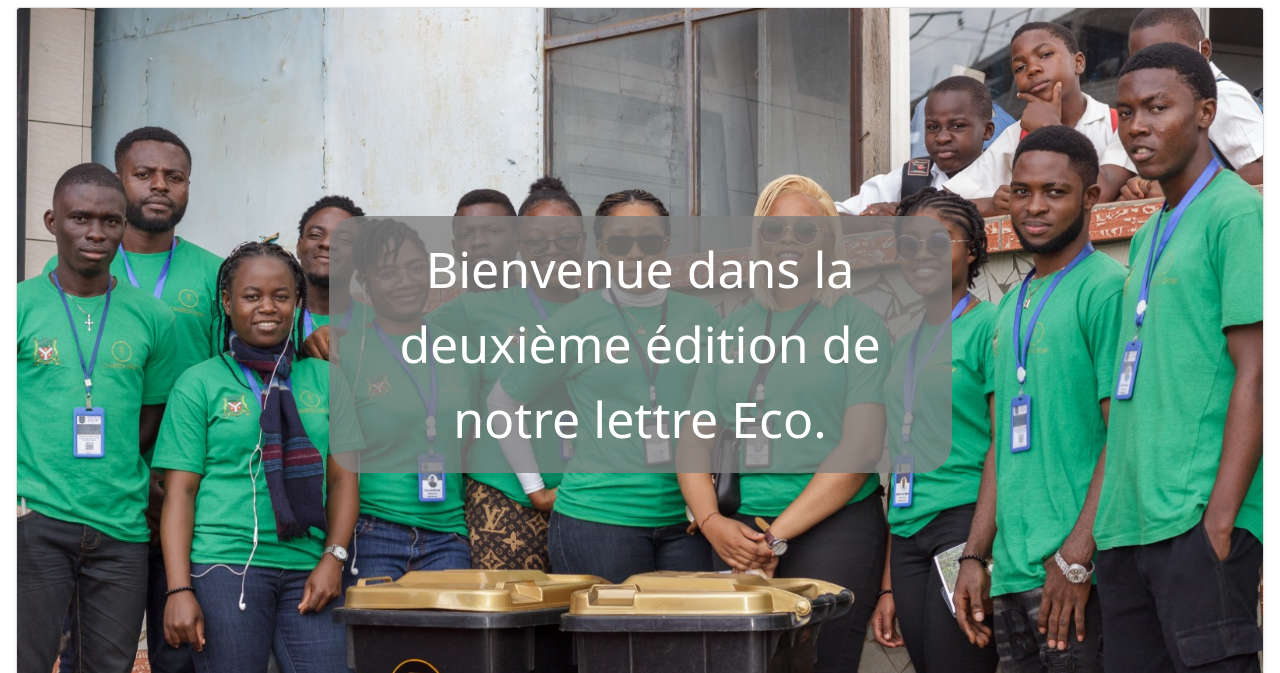
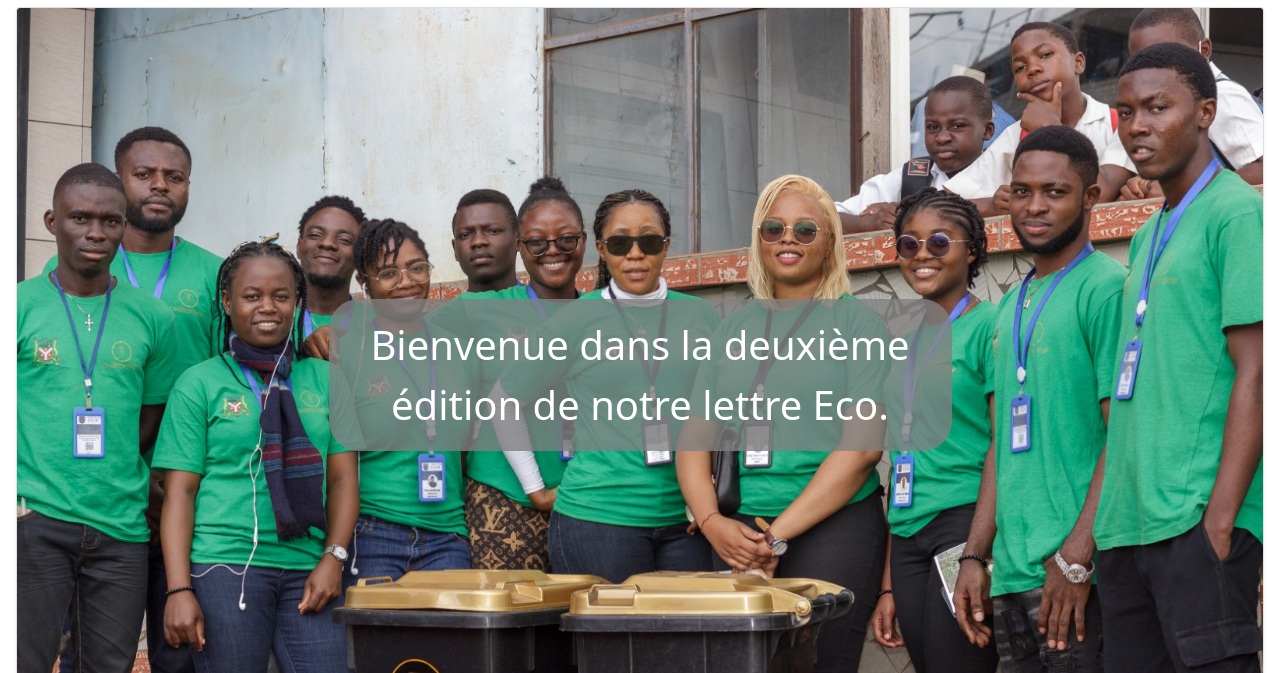
Before and after one commit to a-che613/ecoletter, a website: page index.html in a window 1280 px wide. Shown: the part 127-800 px from the top of the page. Drawn offline with nearby package versions, Linux system fonts and the light colour scheme.

Commit message:
adjusted landing page

```diff
--- a/src/input.css
+++ b/src/input.css
@@ -56,7 +56,7 @@
   }
   .landing-container {
     position: absolute;
-    top: 25%;
+    top: 35%;
     left: 25%;
     background: rgba(128, 128, 128, 0.785);
     width: 50%;
@@ -64,7 +64,7 @@
   }
   .landing-text {
     color: white;
-    font-size: 50px;
+    font-size: 40px;
     text-align: center;
   }
   .footer-logo {
```
Also changed, not shown: dist/output.css.
